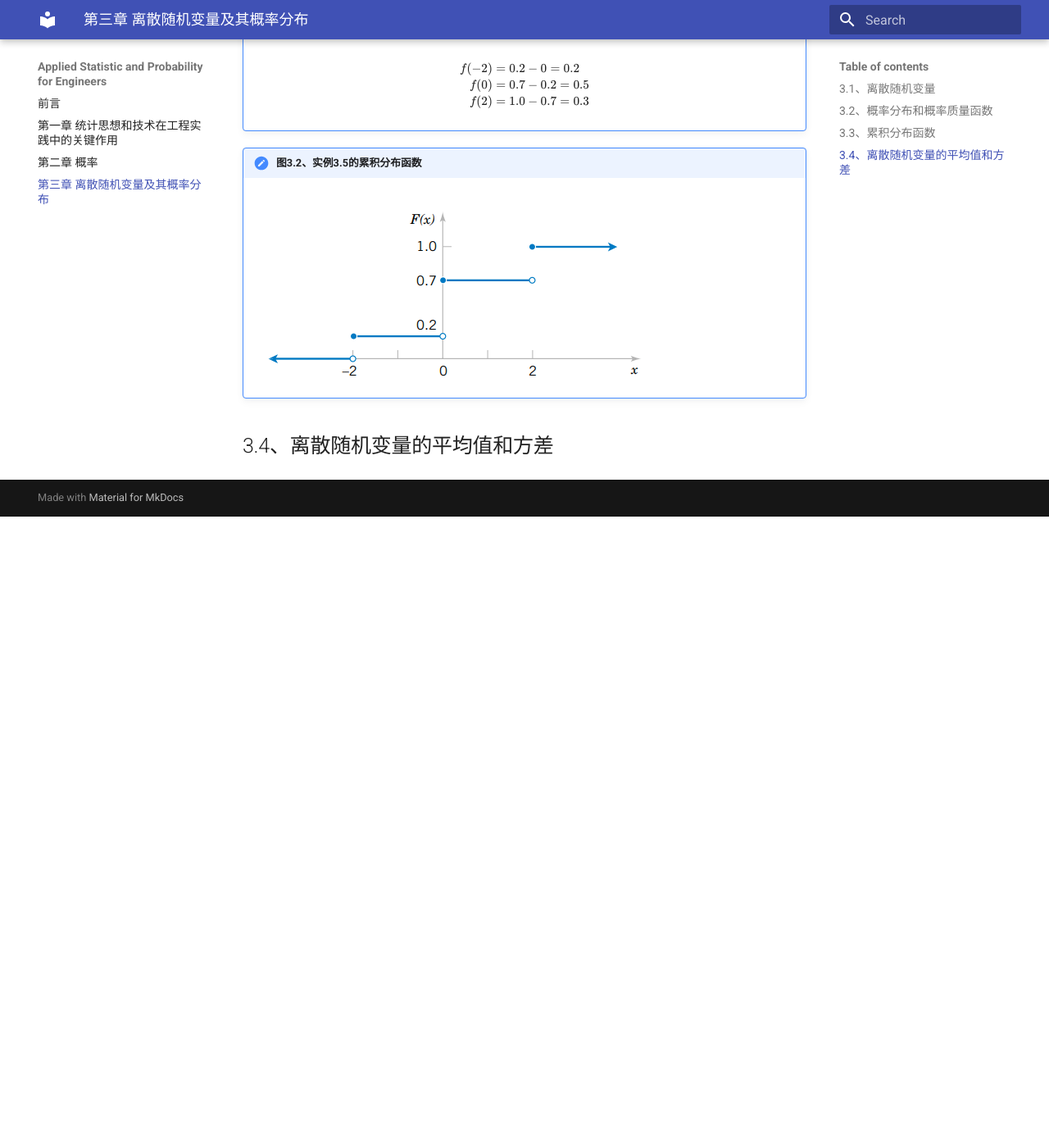
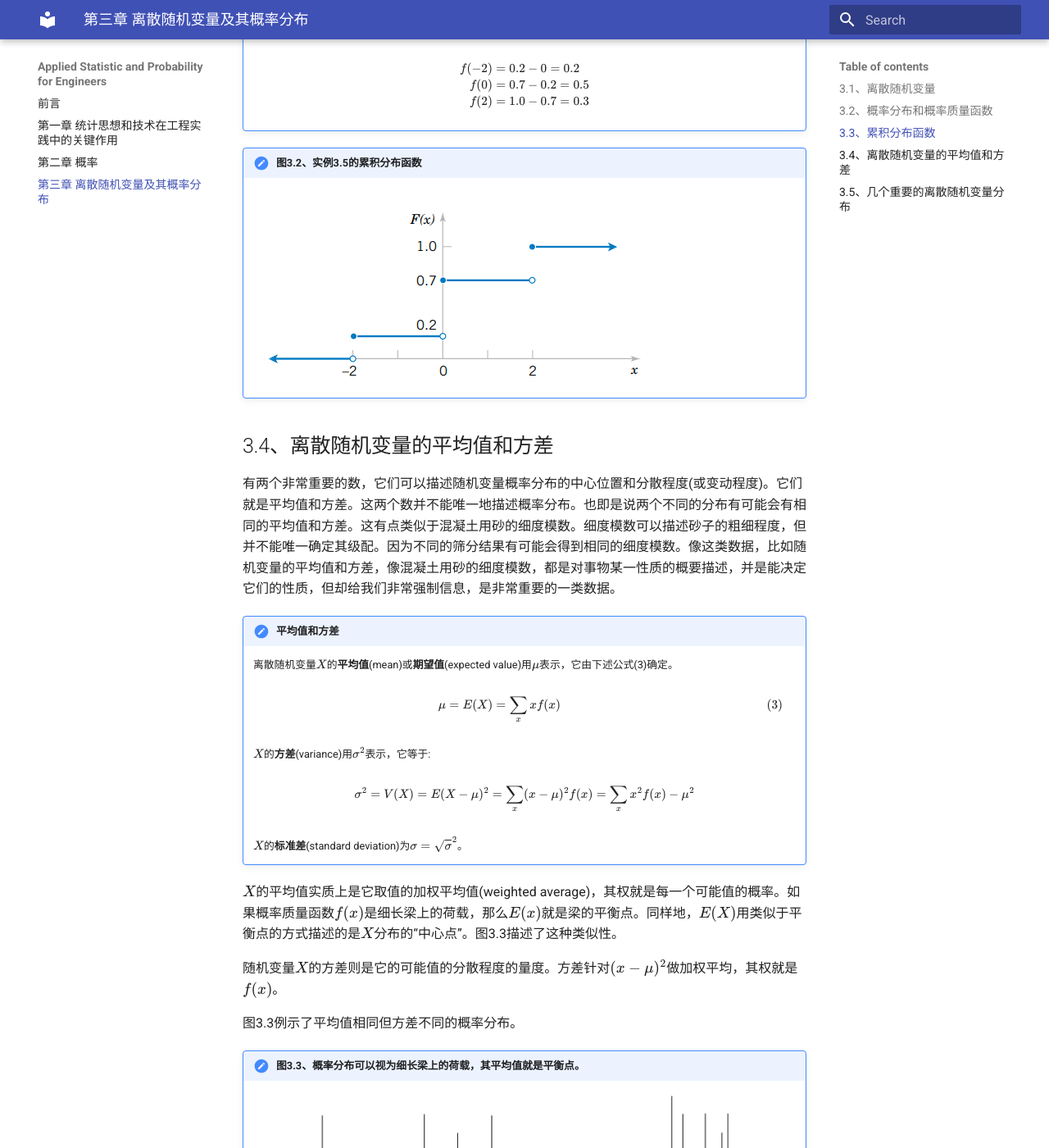
Before and after one commit to chenmich/applied_statistic_and_probability_for_engineers, an MkDocs documentation site: the page built from docs/third.md, in a window 1280 px wide and 1400 px high, scrolled down 3994 px. Shown: the whole window at 82% size. Built offline with MkDocs 1.6.1 and Material for MkDocs 9.7.7, drawn with Linux system fonts in a browser that asks for light colours; before the commit the page ends 4624 px from its top, so only the background shows below that; some of the changed text lies outside the part shown.

Commit message:
complete 3.4

```diff
--- a/docs/third.md
+++ b/docs/third.md
@@ -146,3 +146,50 @@
     ![fig3.2](images/fig3.2.png)
 
 ## 3.4、离散随机变量的平均值和方差
+
+
+有两个非常重要的数，它们可以描述随机变量概率分布的中心位置和分散程度(或变动程度)。它们就是平均值和方差。这两个数并不能唯一地描述概率分布。也即是说两个不同的分布有可能会有相同的平均值和方差。这有点类似于混凝土用砂的细度模数。细度模数可以描述砂子的粗细程度，但并不能唯一确定其级配。因为不同的筛分结果有可能会得到相同的细度模数。像这类数据，比如随机变量的平均值和方差，像混凝土用砂的细度模数，都是对事物某一性质的概要描述，并是能决定它们的性质，但却给我们非常强制信息，是非常重要的一类数据。
+
+!!!note "平均值和方差"
+    离散随机变量$X$的**平均值**(mean)或**期望值**(expected value)用$\mu$表示，它由下述公式(3)确定。
+
+    $$
+    \begin{equation}
+    \mu=E(X)=\sum_{x}xf(x) \qquad\qquad
+    \end{equation}
+    $$
+
+    $X$的**方差**(variance)用$\sigma^2$表示，它等于:
+
+    $$
+    \sigma^2=V(X)=E(X-\mu)^2=\sum_x(x-\mu)^2f(x)=\sum_xx^2f(x)-\mu^2
+    $$
+
+    $X$的**标准差**(standard deviation)为$\sigma=\sqrt{\sigma}^2$。
+
+$X$的平均值实质上是它取值的加权平均值(weighted average)，其权就是每一个可能值的概率。如果概率质量函数$f(x)$是细长梁上的荷载，那么$E(x)$就是梁的平衡点。同样地，$E(X)$用类似于平衡点的方式描述的是$X$分布的“中心点”。图3.3描述了这种类似性。
+
+随机变量$X$的方差则是它的可能值的分散程度的量度。方差针对$(x-\mu)^2$做加权平均，其权就是$f(x)$。
+
+图3.3例示了平均值相同但方差不同的概率分布。
+
+!!!note "图3.3、概率分布可以视为细长梁上的荷载，其平均值就是平衡点。"
+    ![fig3.3](images/fig3.3.png)
+
+即使平均值和方差完全相同，随机变量的概率也可能不相同。图3.4例示了这一点。
+
+!!!note "图3.4、有相同平均值和方差的不同分布"
+    ![fig3.4](images/fig3.4.png)
+
+再看看方差的定义，它实质上是随机变量$X$的某一个函数的期望值，在这里这个函数就是$h(X)=(X-\mu)^2$。一般地，任何随机变量$X$的函数$h(X)$的期望值可以用类似的方式来定义：
+
+!!!note "离散随机变量函数的期望值"
+    如果$X$是离散随机变量，其概率质量函数是$f(x)$，则它的函数的期望值为：
+
+    $$
+    \begin{equation}
+    E[h(X)]=\sum_{x}h(x)f(x)\qquad\qquad
+    \end{equation}
+    $$
+
+## 3.5、几个重要的离散随机变量分布
```
Also changed, not shown: docs/images/fig3.3.png (added), docs/images/fig3.4.png (added).
